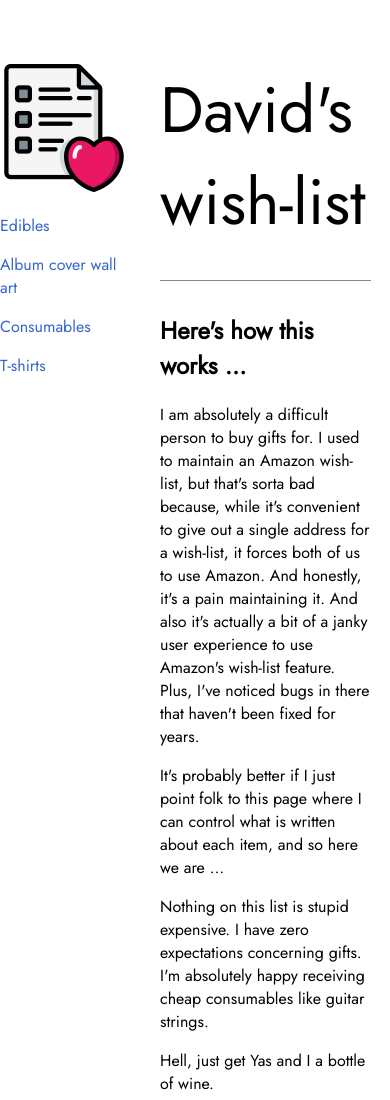
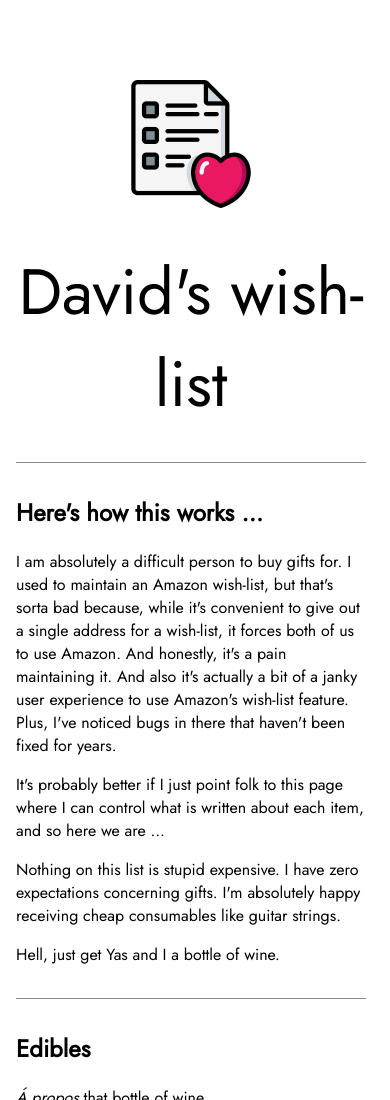
Before and after one commit to davidmcglashan/wishlist, a plain HTML site: page docs/index.html in a window 390 px wide. Shown: the top 1100 px of the page. Drawn offline with Linux system fonts and the light colour scheme.

Commit message:
Responsive web design for smaller screens

```diff
--- a/docs/css.css
+++ b/docs/css.css
@@ -72,8 +72,21 @@ footer li {
 	body {
 		position: relative;
 		margin-top: 4rem;
-		margin-left: 0;
-	    left: 0;
-    	max-width: 95%;
+		margin-left: unset;
+	    left: unset;
+    	max-width: unset;
+		display: flex;
+		flex-direction: column;
+		align-items: center;
+		padding: 1rem;
+	}
+	nav ul {
+		display: none;
+	}
+	nav img {
+		width: 8rem;
+	}
+	h1 {
+		text-align: center;
 	}
 }
```
